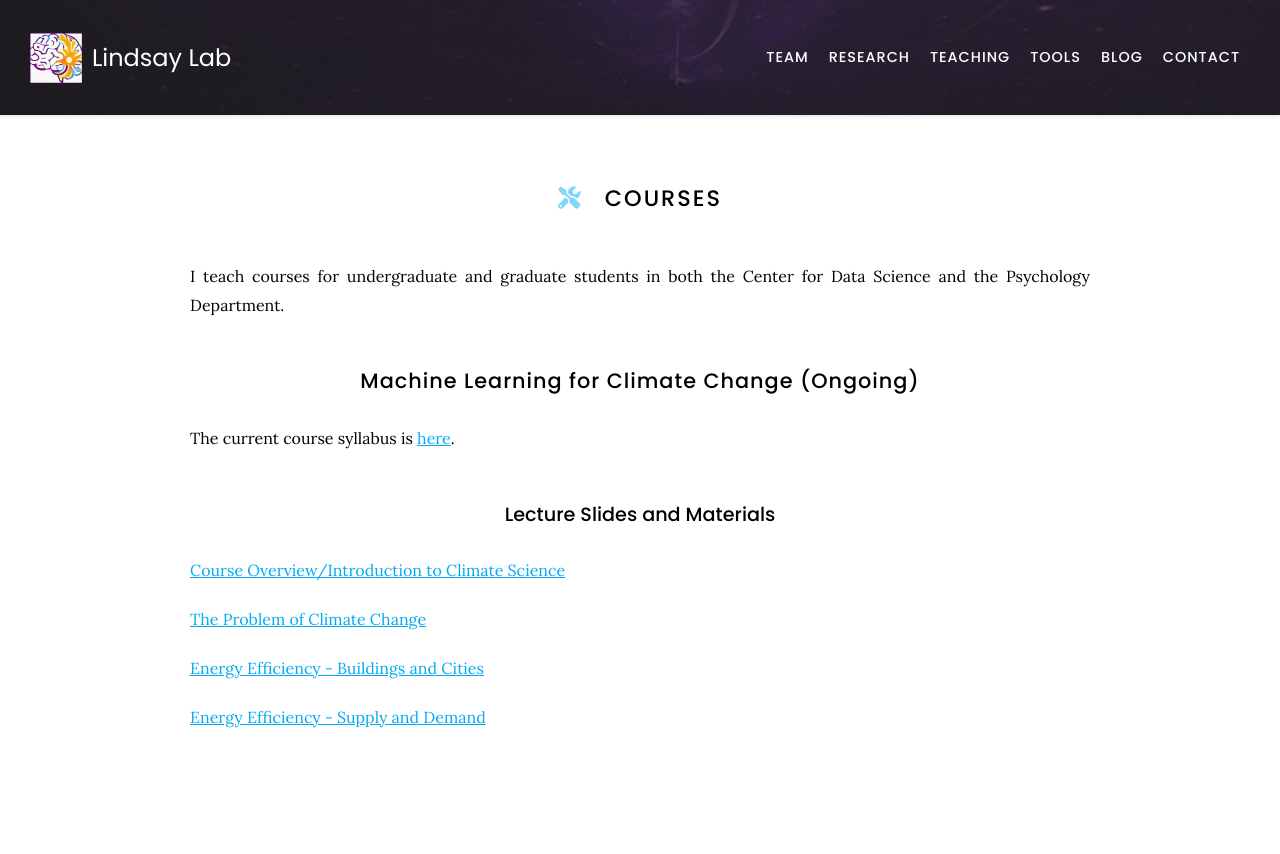
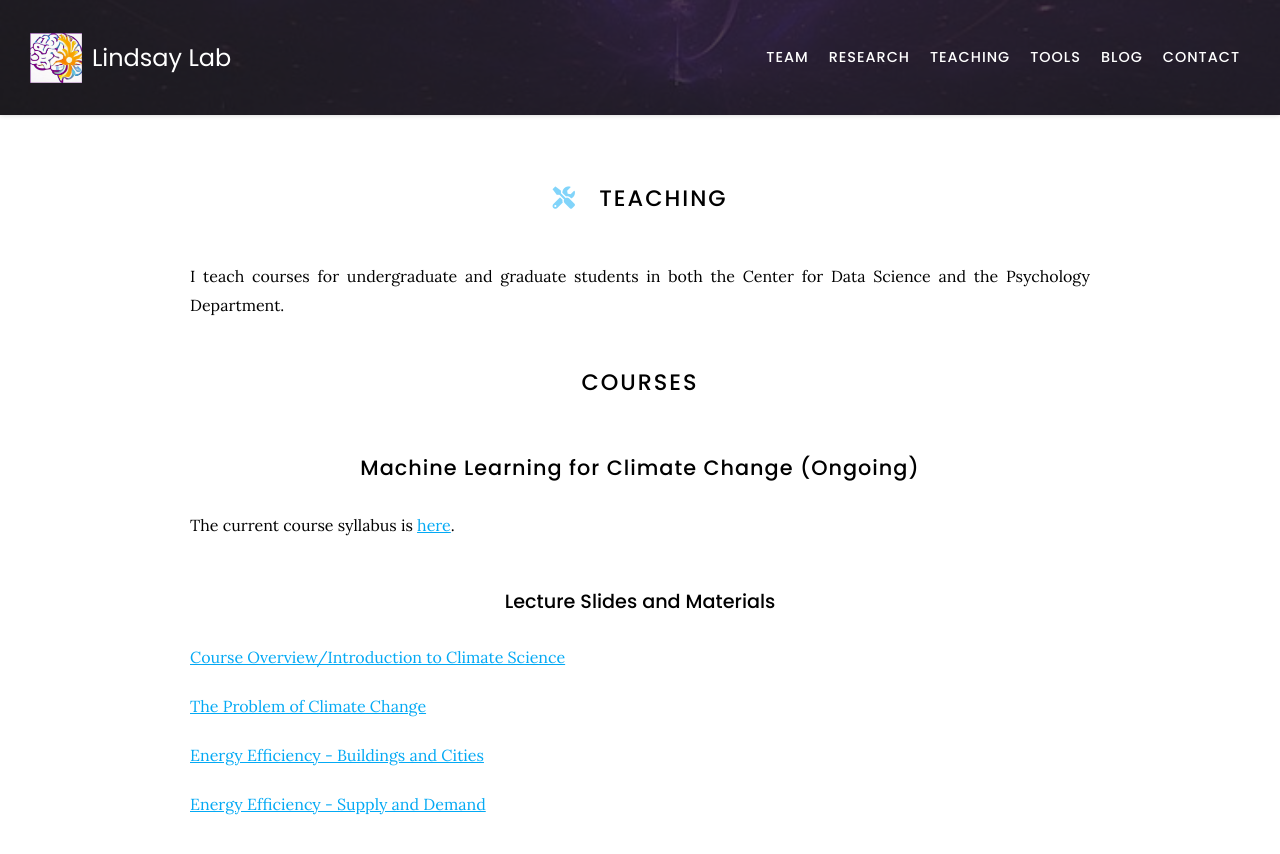
Before and after one commit to Lindsay-Lab/lindsay-lab.github.io, a Jekyll site: the page built from teaching/index.md, in a window 1280 px wide. Shown: the top 854 px of the page. Built offline with Jekyll 4.4.1, drawn with Linux system fonts in a browser that asks for light colours; nearby versions of some CDN libraries.

Commit message:
Update index.md

```diff
--- a/teaching/index.md
+++ b/teaching/index.md
@@ -5,9 +5,11 @@
   tooltip: Course Materials
 ---
 
-# <i class="fas fa-tools"></i>Courses
+# <i class="fas fa-tools"></i>Teaching
 
 I teach courses for undergraduate and graduate students in both the Center for Data Science and the Psychology Department.
+
+# Courses
 
 ## Machine Learning for Climate Change (Ongoing)
 The current course syllabus is [here](https://github.com/Lindsay-Lab/lindsay-lab.github.io/blob/main/ClimateML_Lectures/ML%20for%20Climate%20Syllabus-2.pdf).
```
